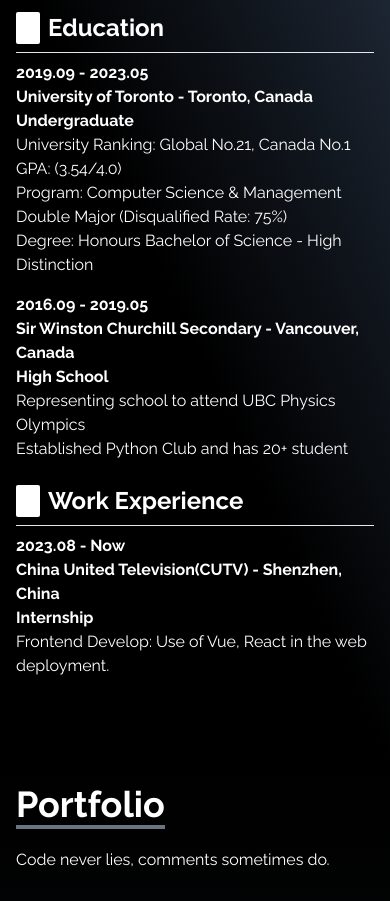
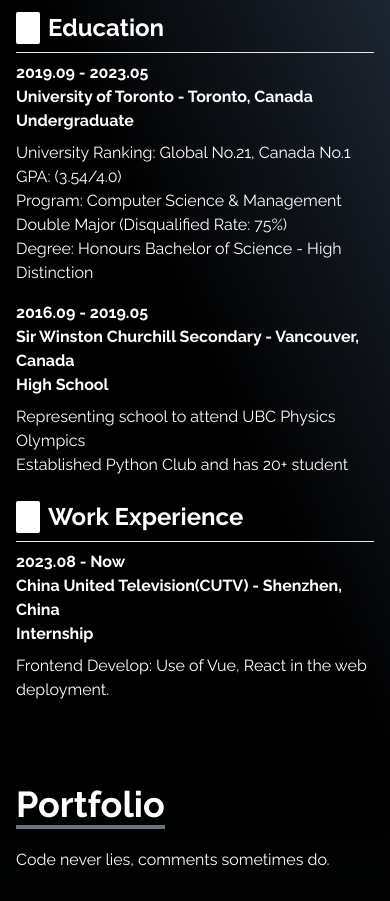
Before and after one commit to Aiden1024/ReactPortfolio, a React (Create React App) app: page / in a window 390 px wide. Shown: the part 920-1821 px from the top of the page. Built offline with nearby package versions, Linux system fonts and the light colour scheme; some icons are missing.

Commit message:
minor style fix

```diff
--- a/src/components/About.jsx
+++ b/src/components/About.jsx
@@ -33,7 +33,7 @@ function About() {
             </a>
             <h2 >{Locale.About.Education.Edu1}</h2>
           </div>
-          <p className=' whitespace-pre-wrap'>
+          <p className=' whitespace-pre-wrap pt-2 sm:pt-0'>
           {Locale.About.Education.Description1}
           </p>
         </div>
@@ -47,7 +47,7 @@ function About() {
             </a>
             <h2 >{Locale.About.Education.Edu2}</h2>
           </div>
-          <p className=' whitespace-pre-wrap'>
+          <p className=' whitespace-pre-wrap pt-2 sm:pt-0'>
             {Locale.About.Education.Description2}
           </p>
         </div>
@@ -68,7 +68,7 @@ function About() {
             </a>
             <h2 >{Locale.About.WorkExp.Type}</h2>
           </div>
-          <p className=' whitespace-pre-wrap'>
+          <p className=' whitespace-pre-wrap pt-2 sm:pt-0'>
             {Locale.About.WorkExp.Description1}
           </p>
         </div>
--- a/src/components/Home.jsx
+++ b/src/components/Home.jsx
@@ -11,7 +11,7 @@ const Home = () => {
       <div className='max-w-screen-lg mx-auto flex md:flex-row
       items-center flex-col justify-center h-full px-4 text-white '>
         <div className='flex flex-col justify-center h-full'>
-            <h2 className='sm:text-7xl text-4xl font-bold text-white'>
+            <h2 className='sm:text-7xl text-4xl font-bold text-white flex flex-col'>
             <span className=' text-red-500'>TWINBLADES</span> DEVELOP
             </h2>
             <text className=' text-gray-300 py-4 max-w-md whitespace-pre-wrap'>
--- a/src/locales/cn.ts
+++ b/src/locales/cn.ts
@@ -35,7 +35,7 @@ const cn = {
 
     Portfolio: {
         Title: "作品集",
-        SubTitle: "代码不会欺骗，但注释有时会。",
+        SubTitle: "代码不会欺骗，但有时注释会。",
         Demo: "演示",
         Code: "代码",
     },
```
